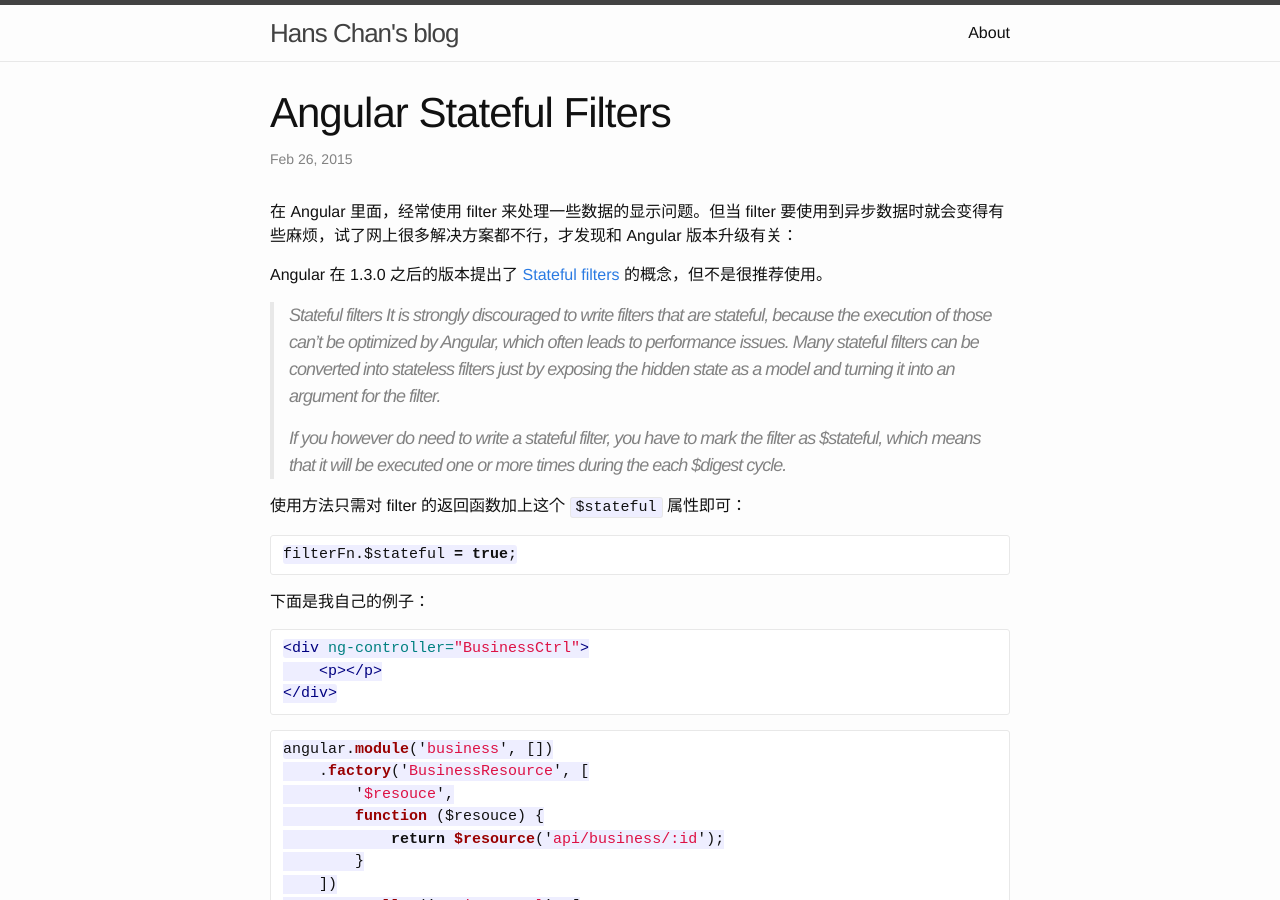
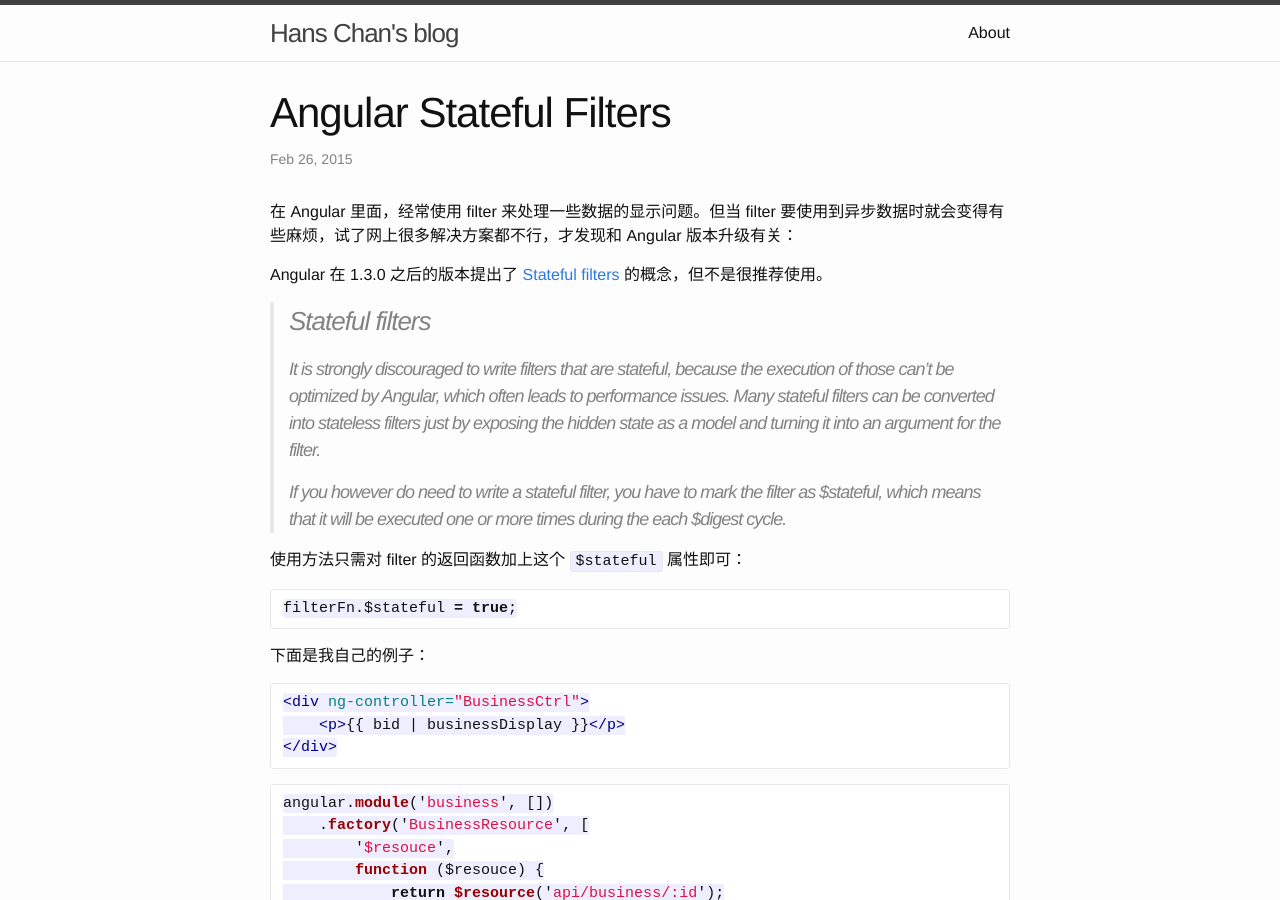
Before and after one commit to csbun/blog, a Jekyll site: the page built from _posts/2015-02-26-angular-stateful-filters.markdown, in a window 1280 px wide and 900 px high. Built offline with Jekyll 4.4.1, drawn with Linux system fonts in a browser that asks for light colours; Markdown is read by kramdown in place of the engine named in the settings.

Commit message:
add raw and endraw

````diff
--- a/_posts/2014-12-09-ng-note.markdown
+++ b/_posts/2014-12-09-ng-note.markdown
@@ -4,6 +4,8 @@ title:  "Angular 1.x 学习笔记 —— 入门"
 date:   2014-12-09 21:11:20
 categories: Angular
 ---
+
+{% raw %}
 
 最简单的例子
 ---
@@ -316,3 +318,5 @@ angular.module('app', ['ngRoute', 'util'])
 
 - [官网](https://angularjs.org/)
 - [AngularJS中文社区](http://angularjs.cn/)
+
+{% endraw %}
--- a/_posts/2015-02-26-angular-stateful-filters.markdown
+++ b/_posts/2015-02-26-angular-stateful-filters.markdown
@@ -9,7 +9,8 @@ categories: Angular Stateful Filter Ajax
 
 Angular 在 1.3.0 之后的版本提出了 [Stateful filters](https://docs.angularjs.org/guide/filter) 的概念，但不是很推荐使用。
 
-> Stateful filters
+> ### Stateful filters
+>
 > It is strongly discouraged to write filters that are stateful, because the execution of those can't be optimized by Angular, which often leads to performance issues. Many stateful filters can be converted into stateless filters just by exposing the hidden state as a model and turning it into an argument for the filter.
 >
 > If you however do need to write a stateful filter, you have to mark the filter as $stateful, which means that it will be executed one or more times during the each $digest cycle.
@@ -21,12 +22,14 @@ filterFn.$stateful = true;
 ```
 
 下面是我自己的例子：
+{% raw %}
 
 ```html
 <div ng-controller="BusinessCtrl">
-    <p>{{bid | businessDisplay}}</p>
+    <p>{{ bid | businessDisplay }}</p>
 </div>
 ```
+{% endraw %}
 
 ```javascript
 angular.module('business', [])
````
Also changed, not shown: other parts of _posts/2014-12-09-ng-note.markdown (+1 -1 lines).
